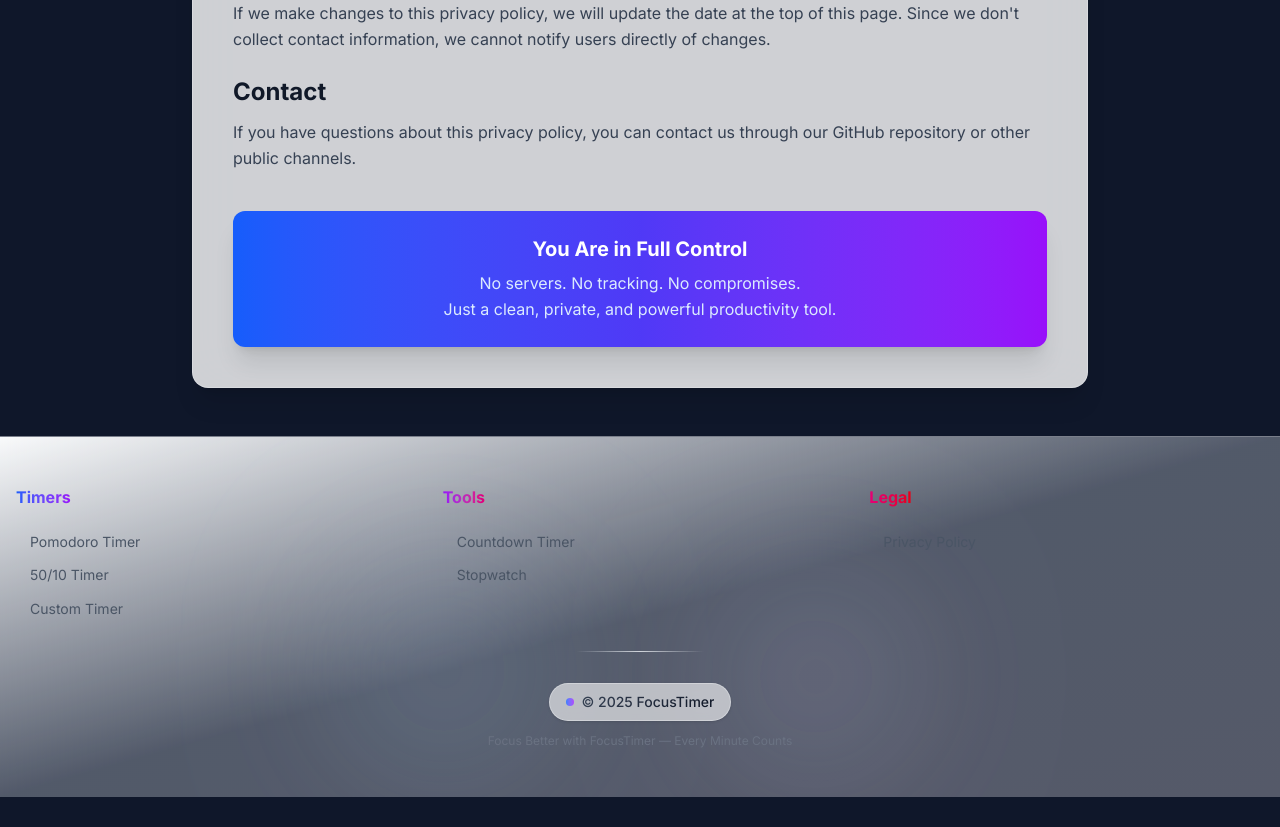
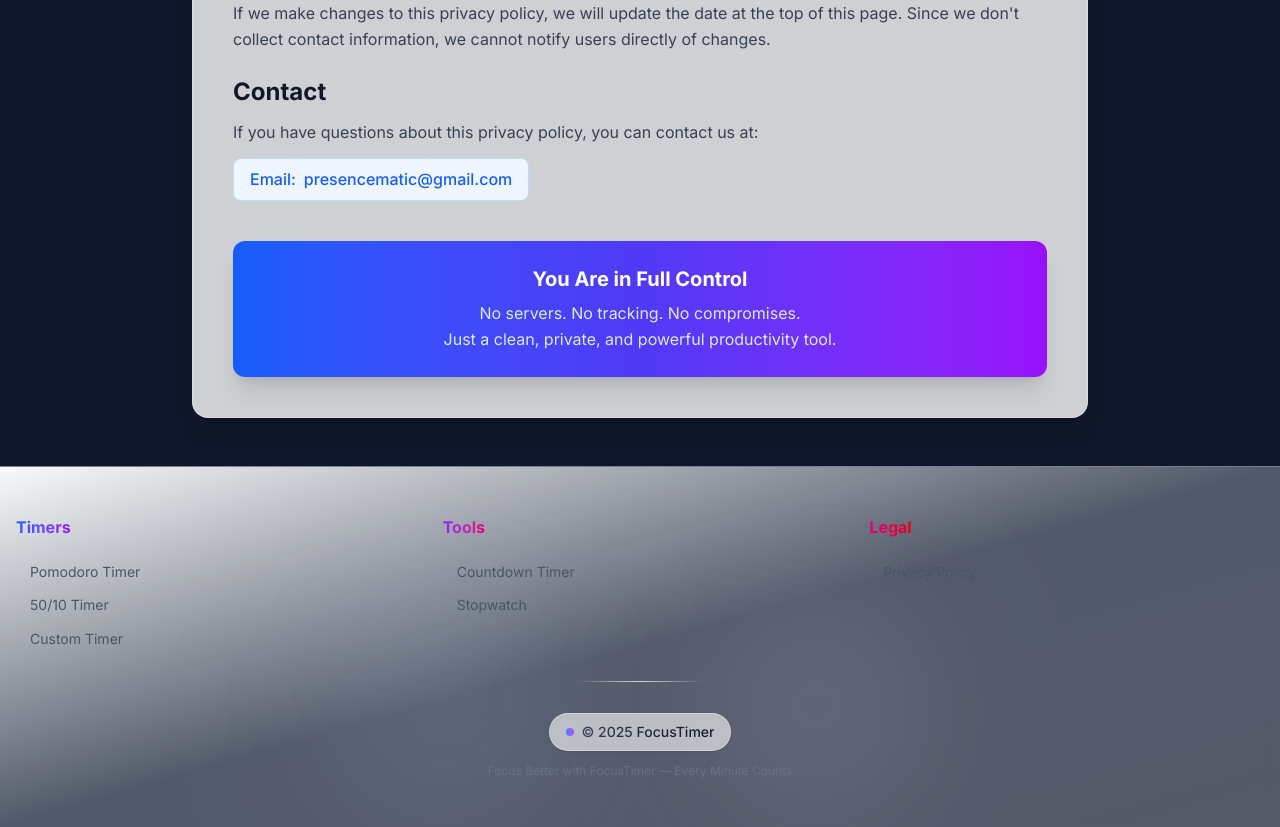
Before and after one commit to sujallllllllllllll/focustimer_new, a Next.js app: page /privacy in a window 1280 px wide. Shown: the part 1320-2147 px from the top of the page. Before the commit the page ends 2117 px from the top, so only its background shows below. Built offline with nearby package versions, Linux system fonts and the light colour scheme.

Commit message:
added gamil for conatct

```diff
--- a/app/privacy/page.tsx
+++ b/app/privacy/page.tsx
@@ -132,10 +132,18 @@ export default function PrivacyPage() {
 
                 <div>
                   <h2 className="text-2xl font-bold text-gray-900 dark:text-gray-100 mb-3">Contact</h2>
-                  <p className="text-gray-700 dark:text-gray-300">
-                    If you have questions about this privacy policy, you can contact us through
-                    our GitHub repository or other public channels.
+                  <p className="text-gray-700 dark:text-gray-300 mb-3">
+                    If you have questions about this privacy policy, you can contact us at:
                   </p>
+                  <div className="inline-flex items-center gap-2 px-4 py-2 bg-blue-50 dark:bg-blue-900/20 border border-blue-200 dark:border-blue-800 rounded-lg">
+                    <span className="text-blue-600 dark:text-blue-400 font-medium">Email:</span>
+                    <a
+                      href="mailto:presencematic@gmail.com"
+                      className="text-blue-600 dark:text-blue-400 hover:text-blue-700 dark:hover:text-blue-300 font-medium transition-colors"
+                    >
+                      presencematic@gmail.com
+                    </a>
+                  </div>
                 </div>
               </div>
 
```
